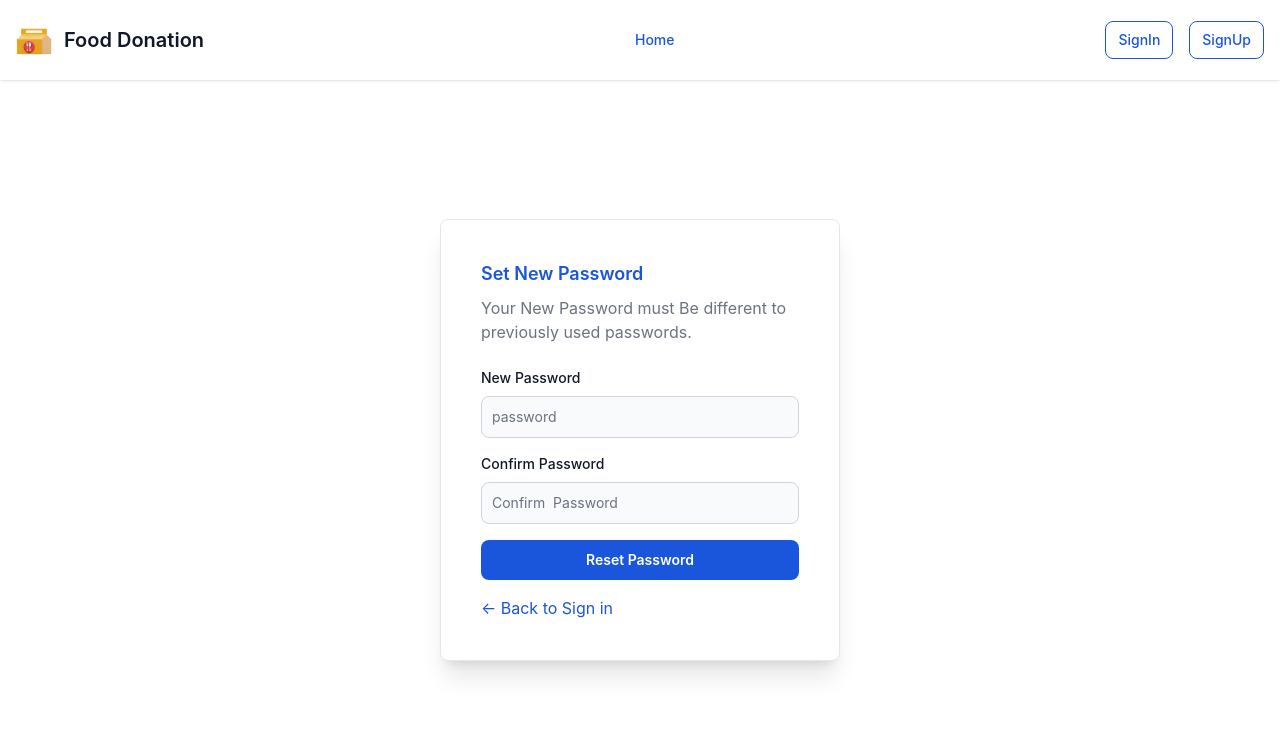
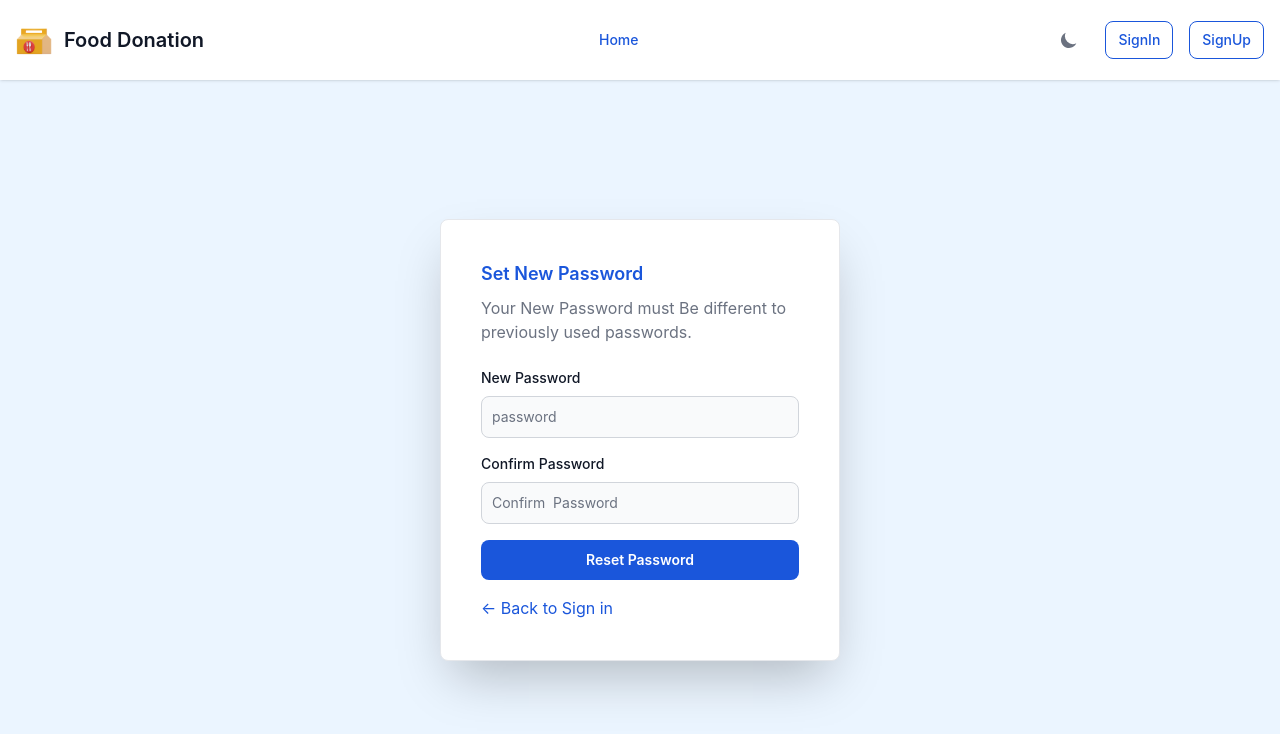
Before and after one commit to IcaroFA/Global, a React (Create React App) app: page /reset_password/1 in a window 1280 px wide. Shown: the top 734 px of the page. Built offline with nearby package versions, Linux system fonts and the light colour scheme; no server answers.

Commit message:
update get user url

```diff
--- a/src/components/Navbar.js
+++ b/src/components/Navbar.js
@@ -45,7 +45,7 @@ function Navbar() {
             </svg>
           </button>
           <div className="md:flex md:order-2 items-center  hidden">
-            {/* <DarkModeToggleButton /> */}
+            <DarkModeToggleButton />
             {userLoading ? (
               <div className="flex items-center  space-x-3">
                 <svg
--- a/src/pages/Authentication/ForgotPassword.js
+++ b/src/pages/Authentication/ForgotPassword.js
@@ -30,7 +30,7 @@ function FogotPassword() {
   }
 
   return (
-    <div className="w-full h-full flex items-center justify-center">
+    <div className="w-full h-full flex items-center justify-center bg-blue-50  dark:bg-gray-800">
       <div className="md:hidden bolck h-full">
         <Sidebar />
       </div>
--- a/src/pages/Authentication/ResetPassword.js
+++ b/src/pages/Authentication/ResetPassword.js
@@ -42,9 +42,9 @@ function ResetPassword() {
   }
 
   return (
-    <div className="w-full h-full flex items-center justify-center">
+    <div className="w-full h-full flex items-center justify-center bg-blue-50  dark:bg-gray-800">
       {/* <!-- Modal content --> */}
-      <div className="rounded-lg shadow-xl h-fit  w-full md:w-[25rem] m-4  p-4 bg-white border border-gray-200 sm:p-6 md:p-8 dark:bg-gray-800 dark:border-gray-700">
+      <div className="rounded-lg shadow-2xl h-fit  w-full md:w-[25rem] m-4  p-4 bg-white border border-gray-200 sm:p-6 md:p-8 dark:bg-gray-800 dark:border-gray-700">
         <div className="px-2 py-2 lg:px-2">
           <div className="mb-6">
             <h2 className="mb-2 text-blue-700 text-lg  font-semibold">
--- a/src/pages/Authentication/SignIn.js
+++ b/src/pages/Authentication/SignIn.js
@@ -40,12 +40,12 @@ function SignIn() {
 
   return (
     <>
-      <div className="w-full h-full flex items-center justify-center">
+      <div className="w-full h-full flex items-center justify-center bg-blue-50  dark:bg-gray-800">
         <div className="md:hidden bolck h-full">
           <Sidebar />
         </div>
         {/* <!-- Modal content --> */}
-        <div className="rounded-lg shadow-xl h-fit  m-4  w-full md:w-[25rem] p-4 bg-white border border-gray-200 sm:p-6 md:p-8 dark:bg-gray-800 dark:border-gray-700">
+        <div className="rounded-lg   shadow-2xl h-fit  m-4  w-full md:w-[25rem] p-4 bg-white border border-gray-200 sm:p-6 md:p-8 dark:bg-gray-800 dark:border-gray-700">
           <div className="mb-6">
             <h2 className="mb-2  text-blue-700 text-2xl  font-semibold text-center">
               Sign In
--- a/src/pages/Authentication/SignUp.js
+++ b/src/pages/Authentication/SignUp.js
@@ -32,7 +32,7 @@ function SignUp() {
   }
 
   return (
-    <div className="w-full h-full flex items-center justify-center">
+    <div className="w-full h-full flex items-center justify-center bg-blue-50  dark:bg-gray-800">
       <div className="md:hidden bolck h-full">
         <Sidebar />
       </div>
```
Also changed, not shown: 8 other files (tests, documents, lock files or other folders).
